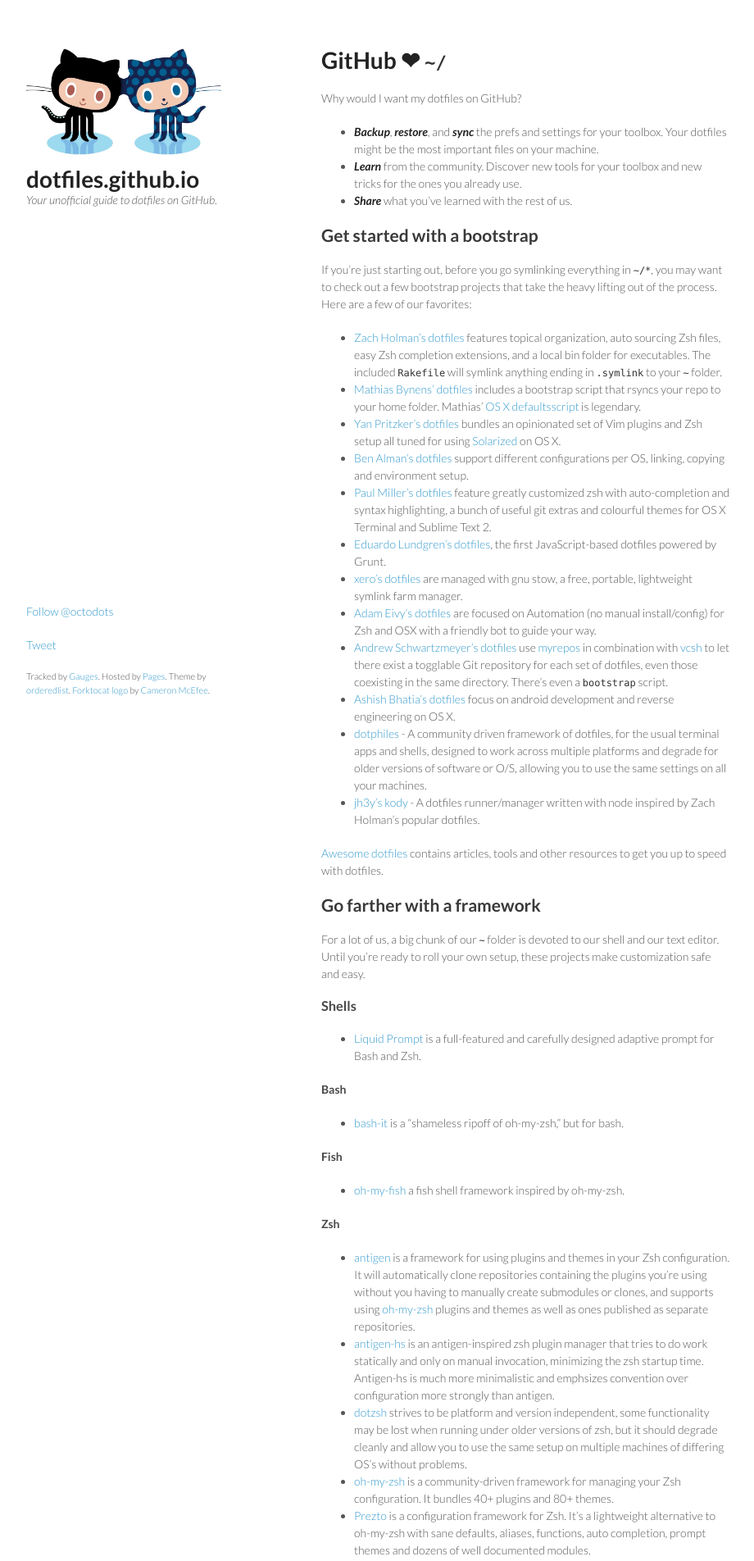
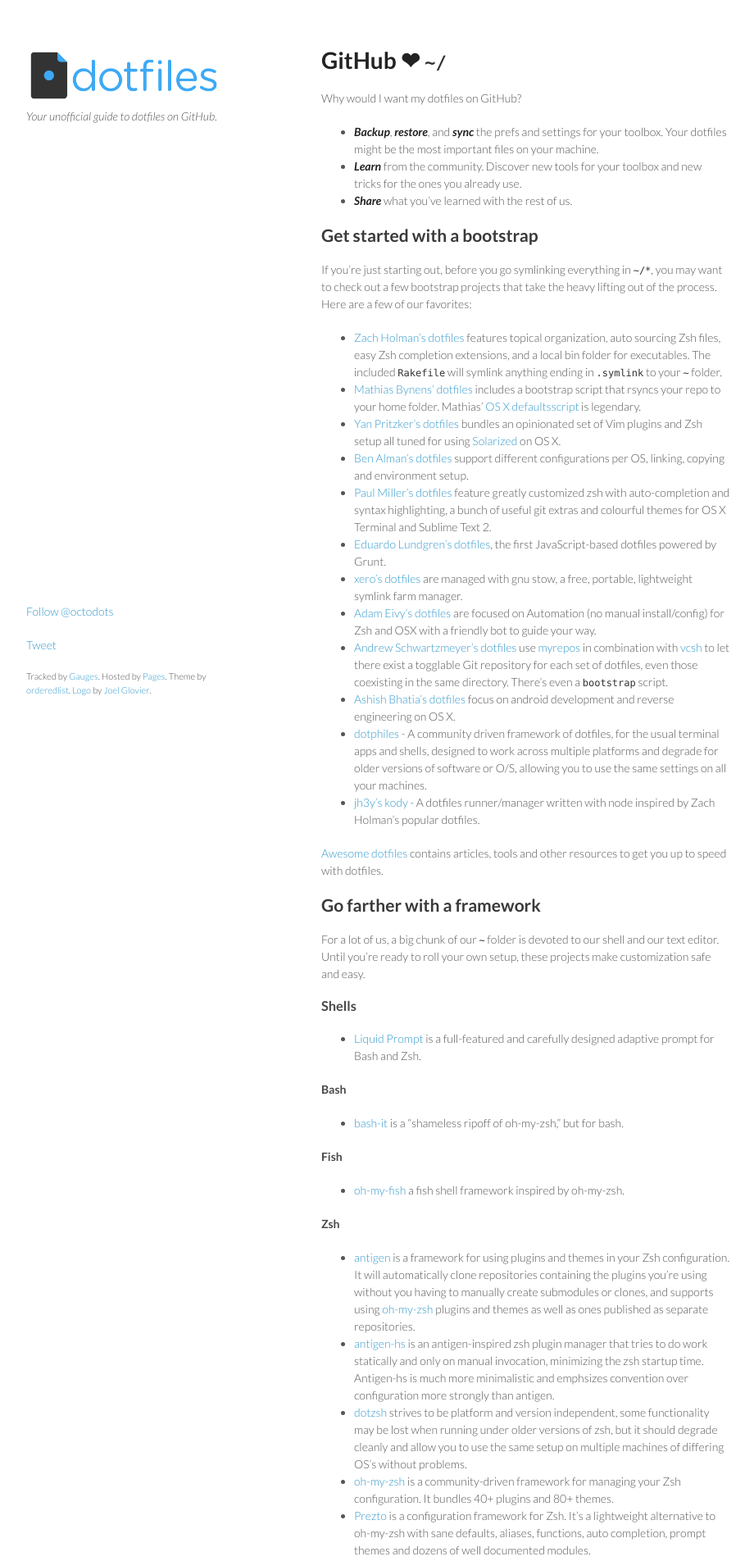
Before and after one commit to dotfiles/dotfiles.github.com, a Jekyll site: the page built from index.md, in a window 1280 px wide. Shown: the top 1904 px of the page at 82% size, without its empty margins (178-1098 px from the left). Built offline with Jekyll 4.4.1, drawn with Linux system fonts in a browser that asks for light colours; Markdown is read by kramdown in place of the engine named in the settings; comment, search, counter and statistics services are not loaded.

Commit message:
Use @jglovier's dotfiles logo

```diff
--- a/_layouts/default.html
+++ b/_layouts/default.html
@@ -42,8 +42,7 @@
   <body>
     <div class='wrapper'>
       <header>
-        <img alt='Forktocat' src='/images/forktocat.jpg'>
-        <h1>dotfiles.github.io</h1>
+        <img alt='Forktocat' src='/images/dotfiles-logo.png'>
         <p>
           <em>Your unofficial guide to dotfiles on GitHub.</em>
         </p>
@@ -63,7 +62,7 @@
         <li>Tracked by <a href="http://get.gaug.es">Gauges</a>.</li>
         <li>Hosted by <a href="http://pages.github.com">Pages</a>.</li>
         <li>Theme by <a href="http://github.com/orderedlist">orderedlist</a>.</li>
-        <li><a href="http://octodex.github.com/forktocat/">Forktocat logo</a> by <a href="https://github.com/cameronmcefee">Cameron McEfee</a>.</li>
+        <li><a href="http://github.com/jglovier/dotfiles-logo/">Logo</a> by <a href="https://github.com/jglovier">Joel Glovier</a>.</li>
         </ul>
       </footer>
     </div>
```
Also changed, not shown: images/dotfiles-logo.png (added).
